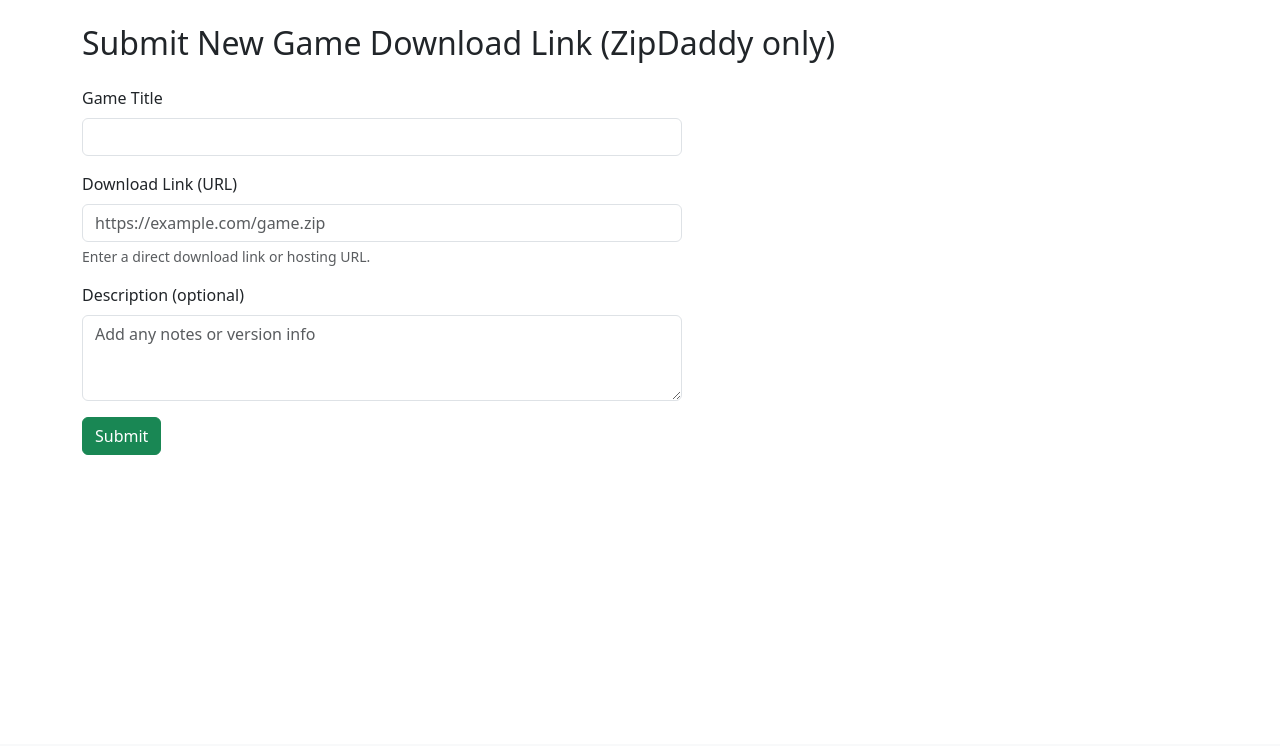
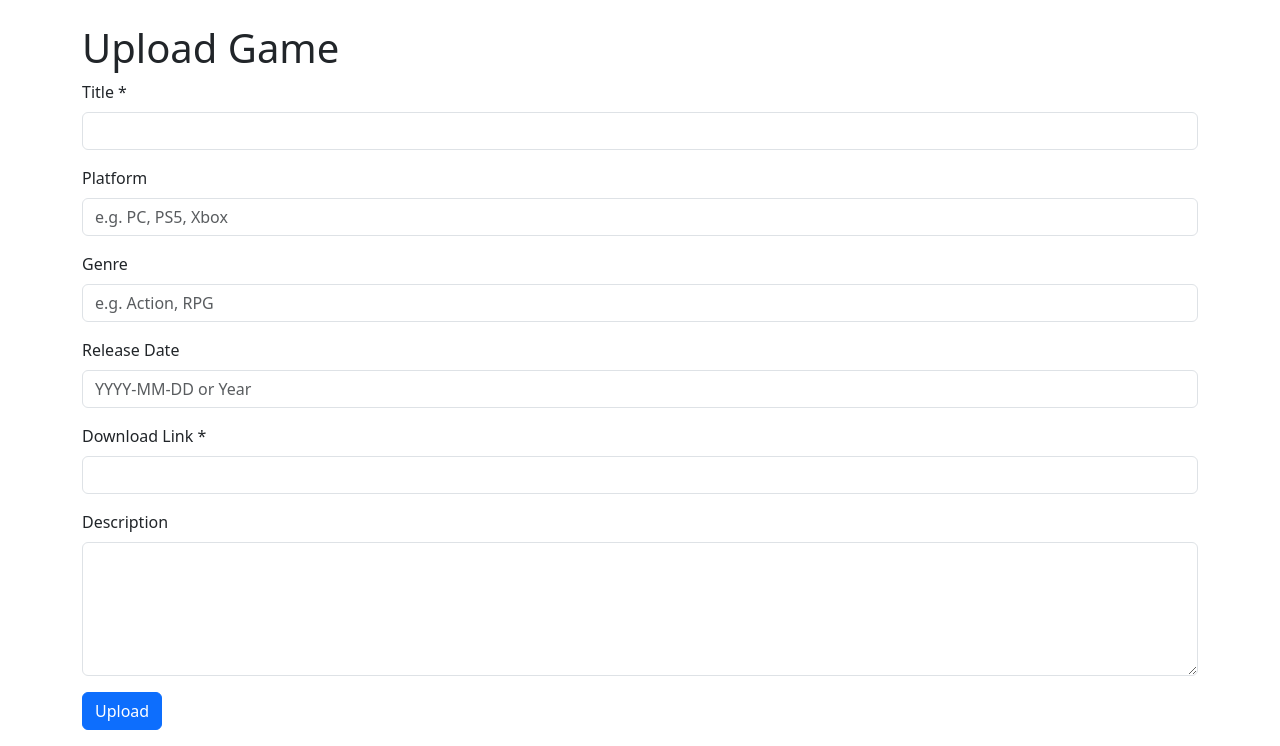
Before and after one commit to GMGUndergorund/ZipDaddy-Main, a Flask app: page /upload in a window 1280 px wide. Shown: the part 56-802 px from the top of the page. Before the commit the page ends 511 px from the top, so only its background shows below. Run offline with Flask 3, Linux system fonts and the light colour scheme; the visitor is signed in with stand-in values (Sample User, id 1).

Commit message:
Add files via upload

```diff
--- a/templates/upload.html
+++ b/templates/upload.html
@@ -1,21 +1,37 @@
 {% extends "base.html" %}
-{% block title %}Upload Game - ZipDaddy Repacks{% endblock %}
+{% block title %}Upload Game{% endblock %}
 {% block content %}
-<h2>Submit New Game Download Link (ZipDaddy only)</h2>
-<form method="post" class="mt-4" style="max-width: 600px;">
+<h1>Upload Game</h1>
+
+{% if error %}
+  <div class="alert alert-danger">{{ error }}</div>
+{% endif %}
+
+<form method="post" class="mb-3">
   <div class="mb-3">
-        <label for="title" class="form-label">Game Title</label>
-        <input id="title" name="title" type="text" class="form-control" required>
+    <label for="title" class="form-label">Title *</label>
+    <input type="text" id="title" name="title" class="form-control" required value="{{ title or '' }}">
   </div>
   <div class="mb-3">
-        <label for="download_link" class="form-label">Download Link (URL)</label>
-        <input id="download_link" name="download_link" type="url" class="form-control" required placeholder="https://example.com/game.zip">
-        <div class="form-text">Enter a direct download link or hosting URL.</div>
+    <label for="platform" class="form-label">Platform</label>
+    <input type="text" id="platform" name="platform" class="form-control" value="{{ platform or '' }}" placeholder="e.g. PC, PS5, Xbox">
   </div>
   <div class="mb-3">
-        <label for="description" class="form-label">Description (optional)</label>
-        <textarea id="description" name="description" rows="3" class="form-control" placeholder="Add any notes or version info"></textarea>
+    <label for="genre" class="form-label">Genre</label>
+    <input type="text" id="genre" name="genre" class="form-control" value="{{ genre or '' }}" placeholder="e.g. Action, RPG">
   </div>
-    <button type="submit" class="btn btn-success">Submit</button>
+  <div class="mb-3">
+    <label for="release_date" class="form-label">Release Date</label>
+    <input type="text" id="release_date" name="release_date" class="form-control" value="{{ release_date or '' }}" placeholder="YYYY-MM-DD or Year">
+  </div>
+  <div class="mb-3">
+    <label for="download_link" class="form-label">Download Link *</label>
+    <input type="url" id="download_link" name="download_link" class="form-control" required value="{{ download_link or '' }}">
+  </div>
+  <div class="mb-3">
+    <label for="description" class="form-label">Description</label>
+    <textarea id="description" name="description" rows="5" class="form-control">{{ description or '' }}</textarea>
+  </div>
+  <button type="submit" class="btn btn-primary">Upload</button>
 </form>
 {% endblock %}
```
Lines whose indentation alone changed are shown as unchanged.
